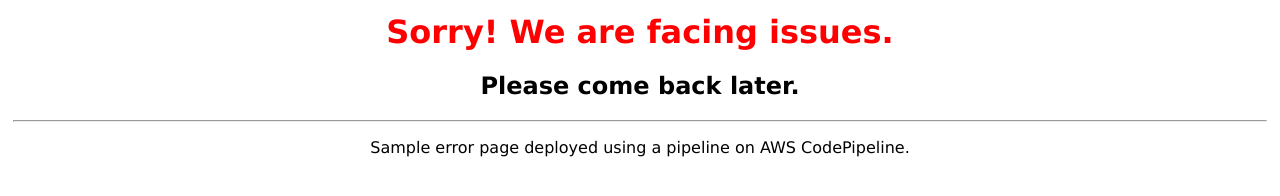
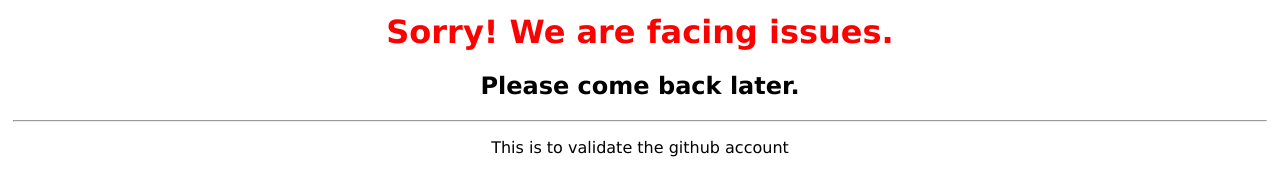
Before and after one commit to YaswanthPelluru/test_repo, a plain HTML site: page error.html in a window 1280 px wide. Drawn offline with Linux system fonts and the light colour scheme.

Commit message:
changes the error.html and test.sh

```diff
--- a/error.html
+++ b/error.html
@@ -6,6 +6,6 @@
         <h1 style="color:red">Sorry! We are facing issues.</h1>
         <h2>Please come back later.</h2>
         <hr>
-        <p>Sample error page deployed using a pipeline on AWS CodePipeline.</p>
+        <p>This is to validate the github account</p>
     </body>
 </html>
```
Also changed, not shown: 1 other file.
